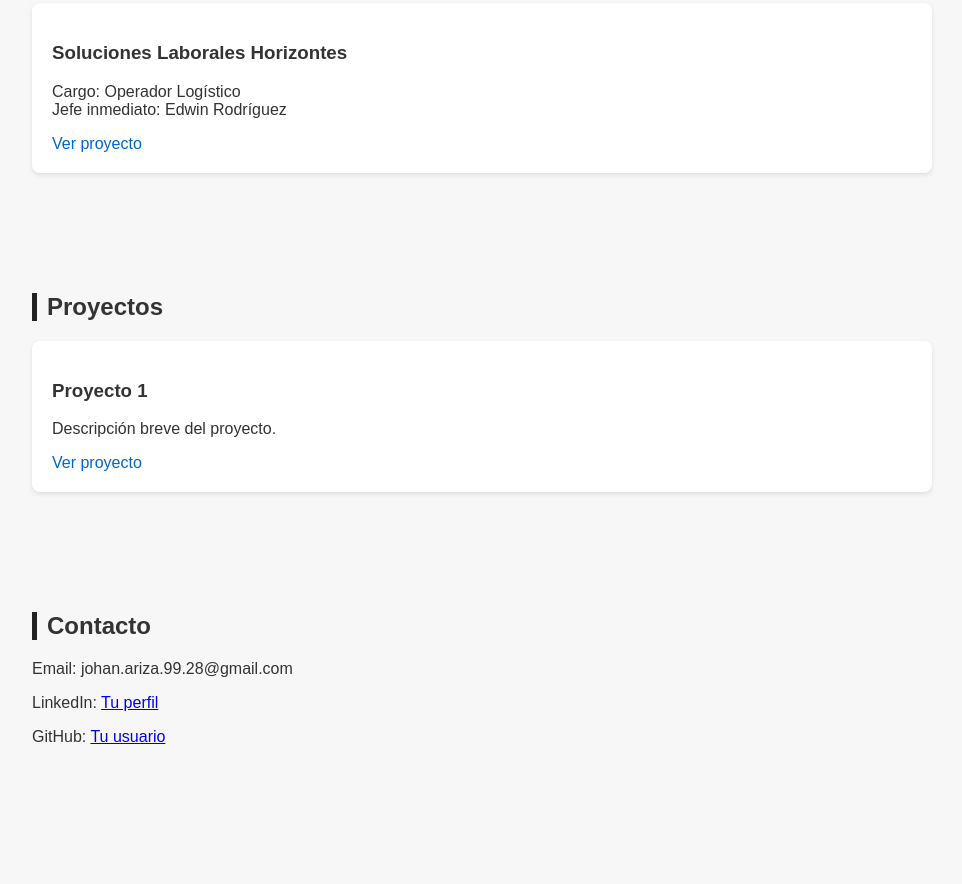
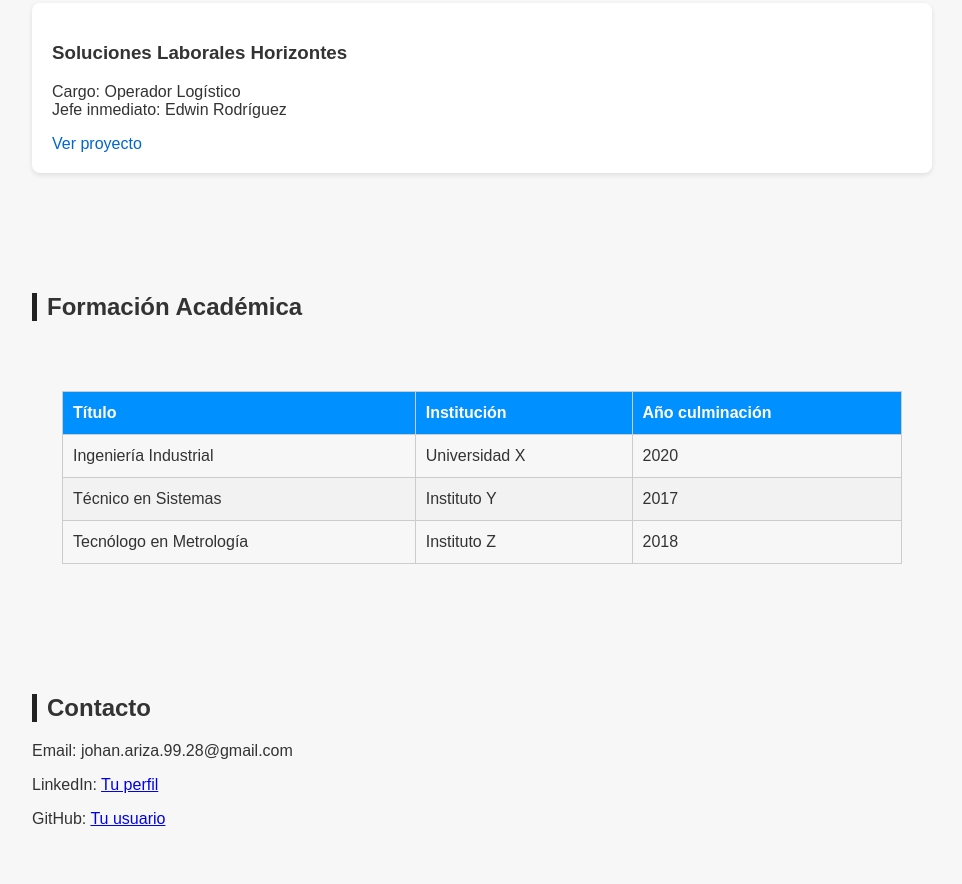
Before and after one commit to JohanCortes-Cloud/Portafolio, a plain HTML site: page index.html in a window 1280 px wide. Shown: the part 949-1833 px from the top of the page, without its empty margins (158-1120 px from the left). Before the commit the page ends 1751 px from the top, so only its background shows below. Drawn offline with Linux system fonts and the light colour scheme.

Commit message:
Update index.html

```diff
--- a/index.html
+++ b/index.html
@@ -51,13 +51,38 @@ aplicable.
 
     </section>
 
-    <section id="proyectos">
-        <h2>Proyectos</h2>
 
-        <div class="proyecto">
-            <h3>Proyecto 1</h3>
-            <p>Descripción breve del proyecto.</p>
-            <a href="#" target="_blank">Ver proyecto</a>
+
+    <section id="educacion">
+        <h2>Formación Académica </h2>
+
+        <div class="contenido">
+            <table>
+        <thead>
+            <tr>
+                <th>Título</th>
+                <th>Institución</th>
+                <th>Año culminación</th>
+            </tr>
+        </thead>
+        <tbody>
+            <tr>
+                <td>Ingeniería Industrial</td>
+                <td>Universidad X</td>
+                <td>2020</td>
+            </tr>
+            <tr>
+                <td>Técnico en Sistemas</td>
+                <td>Instituto Y</td>
+                <td>2017</td>
+            </tr>
+            <tr>
+                <td>Tecnólogo en Metrología</td>
+                <td>Instituto Z</td>
+                <td>2018</td>
+            </tr>
+        </tbody>
+    </table>
         </div>
 
     </section>
```
